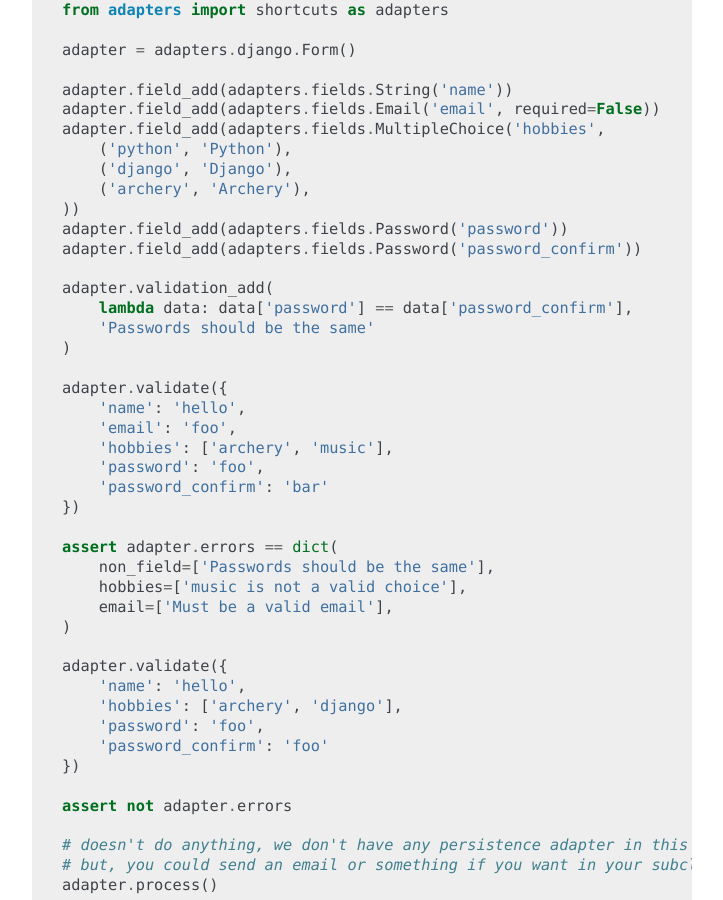
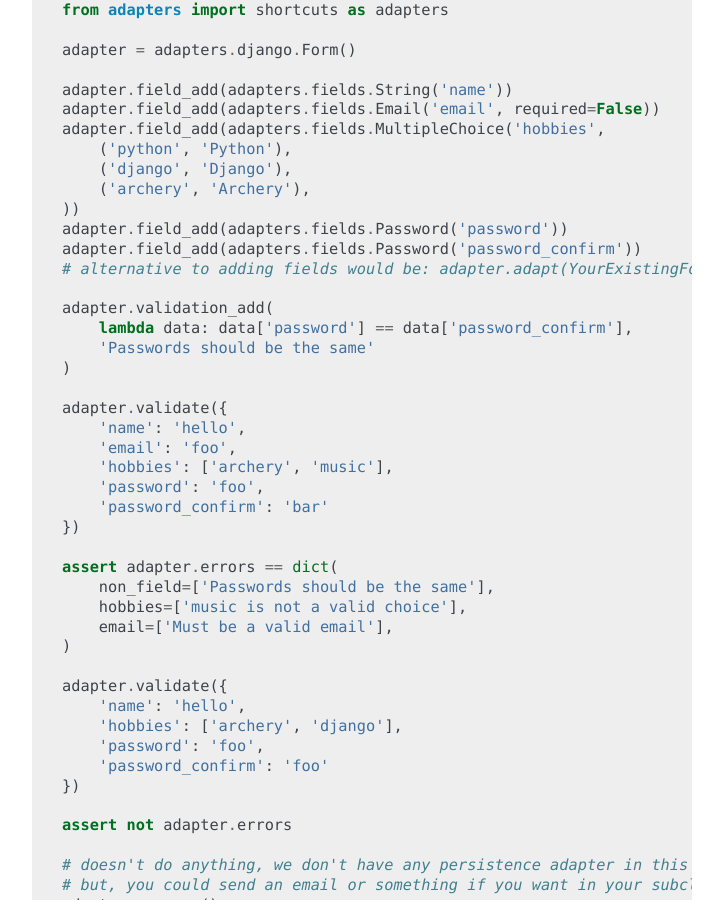
Before and after one commit to mjtamlyn/django-adapters, a Sphinx documentation site: the page built from docs/source/tutorial.rst, in a window 1280 px wide and 900 px high, scrolled down 897 px. Shown: the whole window, without its empty margins (388-1111 px from the left). Built offline with Sphinx 7.4.7, drawn with Linux system fonts in a browser that asks for light colours.

Commit message:
Support existing django forms

```diff
--- a/docs/source/tutorial.rst
+++ b/docs/source/tutorial.rst
@@ -59,6 +59,7 @@ Just a form
     ))
     adapter.field_add(adapters.fields.Password('password'))
     adapter.field_add(adapters.fields.Password('password_confirm'))
+    # alternative to adding fields would be: adapter.adapt(YourExistingForm)
 
     adapter.validation_add(
         lambda data: data['password'] == data['password_confirm'],
```
